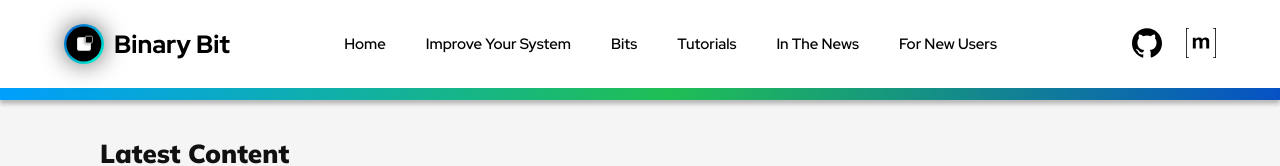
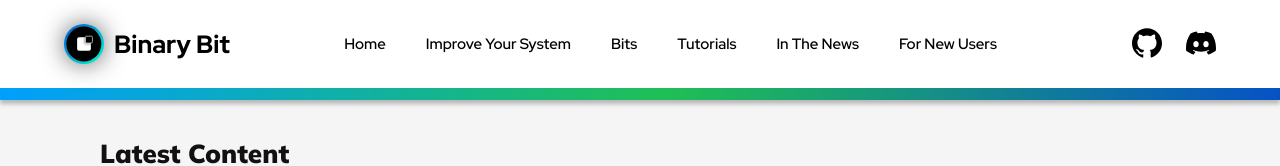
Before and after one commit to Binary-Bit-LLC/binarybit, a Next.js app: page / in a window 1280 px wide. Shown: the top 166 px of the page. Built offline with nearby package versions, Linux system fonts and the light colour scheme.

Commit message:
Replaced Matrix with Discord

```diff
--- a/constants/Links.ts
+++ b/constants/Links.ts
@@ -15,9 +15,9 @@ export const externalLinks = [
     hoverColor: "#757575",
   },
   {
-    label: "Matrix",
-    url: "https://matrix.to/#/#binary-bit:matrix.org",
-    filename: "matrix.svg",
-    hoverColor: "#757575",
+    label: "Discord",
+    url: "https://discord.gg/TYEs4qzstp",
+    filename: "discord.svg",
+    hoverColor: "#5865F2",
   },
 ];
--- a/pages/[id].tsx
+++ b/pages/[id].tsx
@@ -73,7 +73,7 @@ export default ({ contentData }) => {
                 styles.topMargin,
               ].join(" ")}
             >
-              Give us your thoughts in our Matrix space
+              Give us your thoughts in our Discord server
             </h4>
           </Link>
           <div
```
